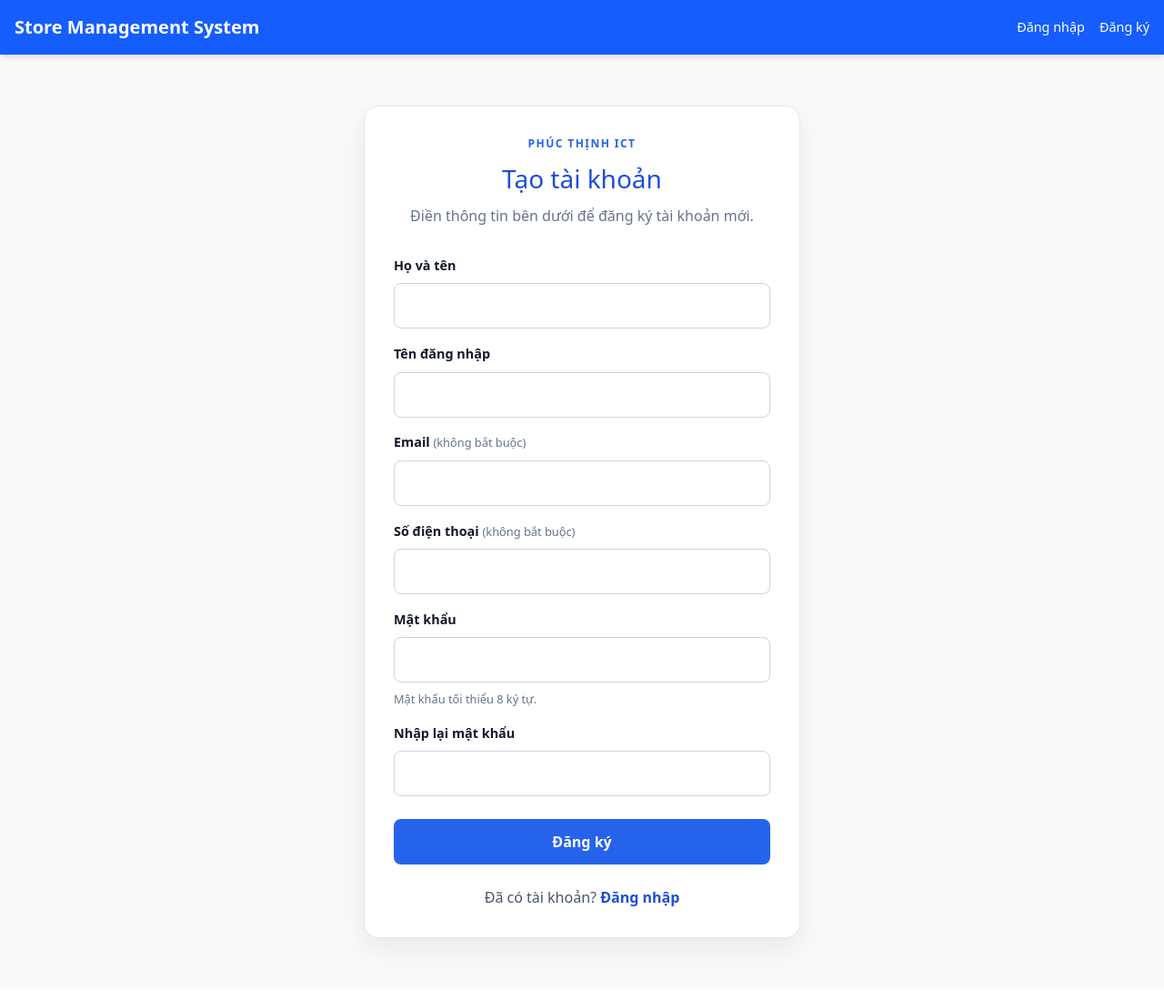
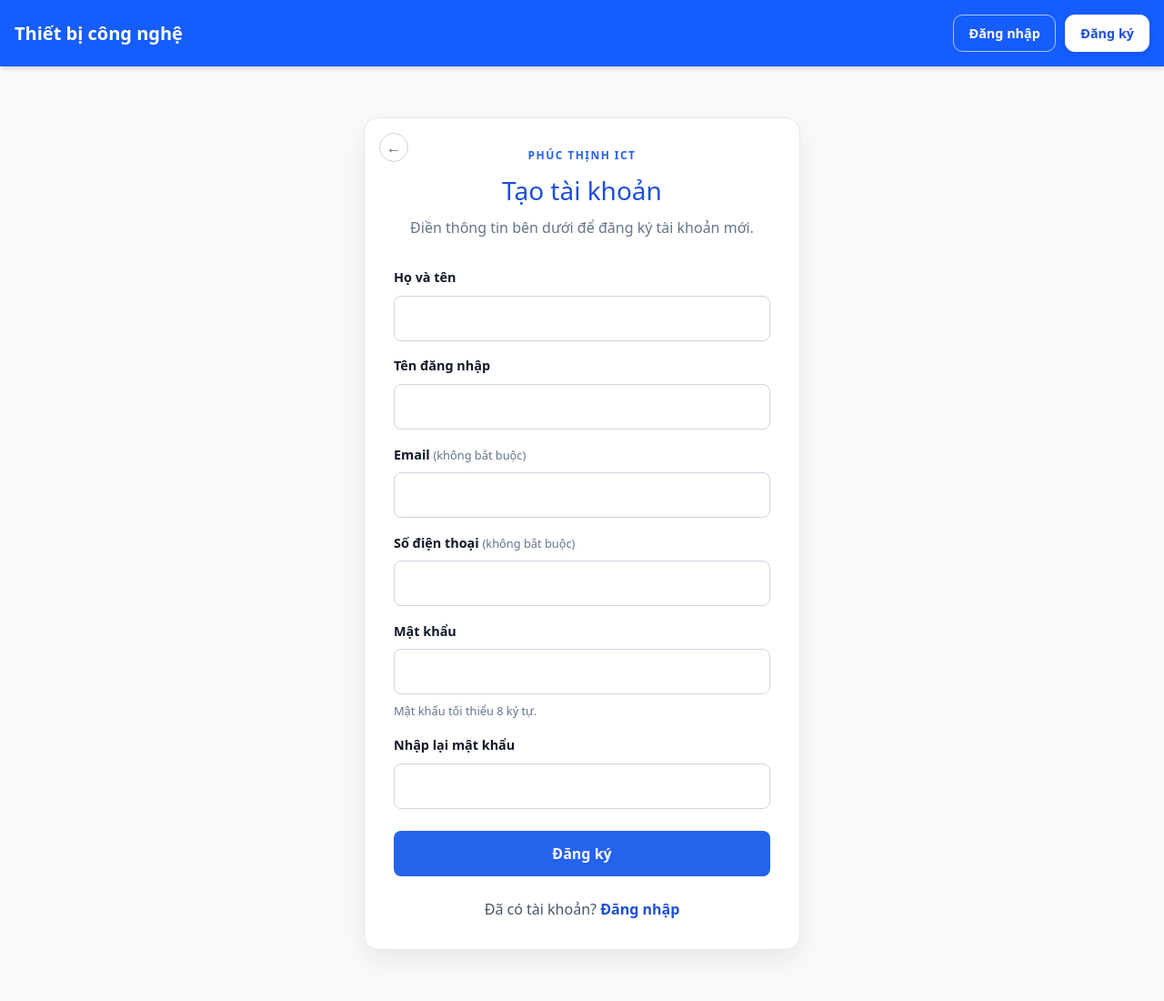
Before and after one commit to Scorp150324/webapp_store, a Flask app: page /register in a window 1280 px wide. Shown: the whole page at 91% size. Before the commit the page ends 1049 px from the top, so only its background shows below. Run offline with Flask 3, Linux system fonts and the light colour scheme; style sheets or scripts are compiled from the project's sources.

Commit message:
Create Register and Design file base.html

```diff
--- a/static/css/auth.css
+++ b/static/css/auth.css
@@ -1,7 +1,7 @@
 .auth-nav {
     display: flex;
     align-items: center;
-    gap: 1rem;
+    gap: 0.65rem;
     font-size: 0.9rem;
 }
 
@@ -11,7 +11,37 @@
     text-decoration: none;
 }
 
-.auth-nav a:hover,
+.auth-nav .auth-nav-link {
+    display: inline-flex;
+    min-height: 2.5rem;
+    align-items: center;
+    justify-content: center;
+    box-sizing: border-box;
+    padding: 0.55rem 1rem;
+    border: 1px solid rgb(255 255 255 / 65%);
+    border-radius: 0.65rem;
+    font-weight: 600;
+    transition: background-color 160ms ease, color 160ms ease, transform 160ms ease;
+}
+
+.auth-nav .auth-nav-link:hover {
+    transform: translateY(-1px);
+    background: rgb(255 255 255 / 14%);
+    text-decoration: none;
+}
+
+.auth-nav .auth-nav-link-primary {
+    border-color: #fff;
+    background: #fff;
+    color: #1d4ed8;
+    box-shadow: 0 2px 6px rgb(15 23 42 / 12%);
+}
+
+.auth-nav .auth-nav-link-primary:hover {
+    background: #eff6ff;
+    color: #1e40af;
+}
+
 .auth-nav button:hover {
     text-decoration: underline;
 }
@@ -172,4 +202,10 @@
     .auth-nav {
         gap: 0.65rem;
     }
+
+    .auth-nav .auth-nav-link {
+        min-height: 2.25rem;
+        padding: 0.45rem 0.7rem;
+        font-size: 0.82rem;
+    }
 }
--- a/templates/base.html
+++ b/templates/base.html
@@ -6,12 +6,13 @@
     <title>Phúc Thịnh ICT</title>
     <!-- Nhúng file output.css từ Tailwind v4 -->
     <link rel="stylesheet" href="{{ url_for('static', filename='css/output.css') }}">
+    <link rel="stylesheet" href="{{ url_for('static', filename='css/auth.css') }}">
     {% block styles %}{% endblock %}
 </head>
 <body class="bg-gray-50 text-gray-900 font-sans">
     <header class="bg-blue-600 text-white shadow-md p-4">
         <div class="container mx-auto flex justify-between items-center">
-            <h1 class="text-xl font-bold">Store Management System</h1>
+            <h1 class="text-xl font-bold">Thiết bị công nghệ</h1>
             <nav class="auth-nav">
                 {% if session.get("user_id") %}
                 <span>Xin chào, {{ session.get("full_name") }}</span>
@@ -19,8 +20,8 @@
                     <button type="submit">Đăng xuất</button>
                 </form>
                 {% else %}
-                <a href="{{ url_for('login') }}">Đăng nhập</a>
-                <a href="{{ url_for('register') }}">Đăng ký</a>
+                <a class="auth-nav-link" href="{{ url_for('login') }}">Đăng nhập</a>
+                <a class="auth-nav-link auth-nav-link-primary" href="{{ url_for('register') }}">Đăng ký</a>
                 {% endif %}
             </nav>
         </div>
--- a/templates/login.html
+++ b/templates/login.html
@@ -1,7 +1,4 @@
 {% extends "base.html" %}
-{% block styles %}
-<link rel="stylesheet" href="{{ url_for('static', filename='css/auth.css') }}">
-{% endblock %}
 {% block content %}
 <section class="auth-card">
     <a class="auth-back" href="{{ url_for('index') }}"
--- a/templates/register.html
+++ b/templates/register.html
@@ -1,9 +1,8 @@
 {% extends "base.html" %}
-{% block styles %}
-<link rel="stylesheet" href="{{ url_for('static', filename='css/auth.css') }}">
-{% endblock %}
 {% block content %}
 <section class="auth-card">
+    <a class="auth-back" href="{{ url_for('index') }}"
+       aria-label="Quay về trang chủ" title="Quay về trang chủ">←</a>
     <div class="auth-heading">
         <p class="auth-eyebrow">PHÚC THỊNH ICT</p>
         <h2>Tạo tài khoản</h2>
```
